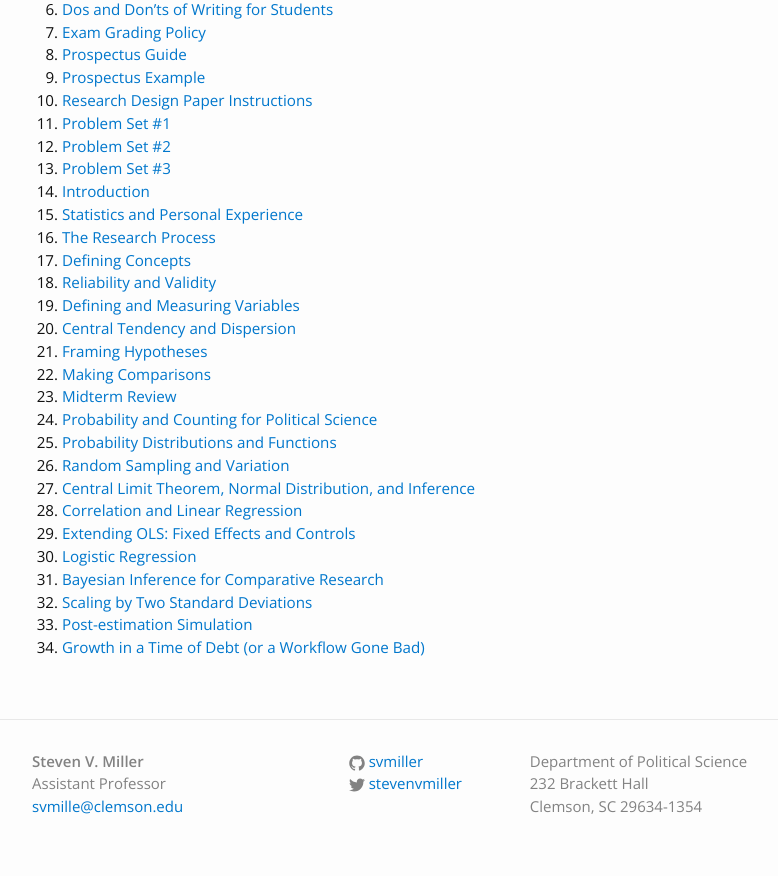
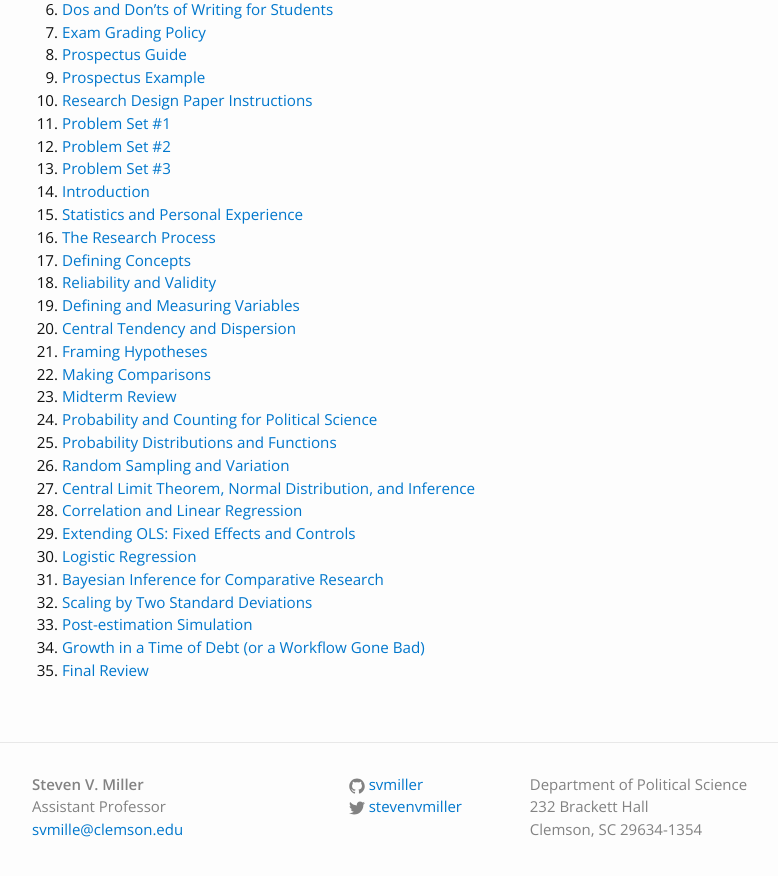
Before and after one commit to svmiller/svmiller.github.io, a Jekyll site: the page built from teaching/posc-3410.md, in a window 1280 px wide and 900 px high, scrolled down 813 px. Shown: the top 876 px of the window, without its empty margins (163-941 px from the left). Built offline with Jekyll 4.4.1, drawn with Linux system fonts in a browser that asks for light colours; some web fonts are replaced.

Commit message:
add final reviews for the end of the semester

```diff
--- a/teaching/posc-3410.md
+++ b/teaching/posc-3410.md
@@ -44,3 +44,4 @@
 32. [Scaling by Two Standard Deviations](https://www.dropbox.com/s/t3mkketzgcfvzsn/posc3410-lecture-scaling-two-sds.pdf?dl=0)
 33. [Post-estimation Simulation](https://www.dropbox.com/s/s1t8chisw756zwz/posc3410-lecture-post-estimation-simulation.pdf?dl=0)
 34. [Growth in a Time of Debt (or a Workflow Gone Bad)](https://www.dropbox.com/s/9x2kxn9zt90i1ly/posc3410-lecture-reinhart-rogoff.pdf?dl=0)
+35. [Final Review](https://www.dropbox.com/s/ta8mzlbm6jvdgto/posc3410-lecture-final-review.pdf?dl=0)
```
Also changed, not shown: teaching/posc-1020.md (+1 -0 lines).
